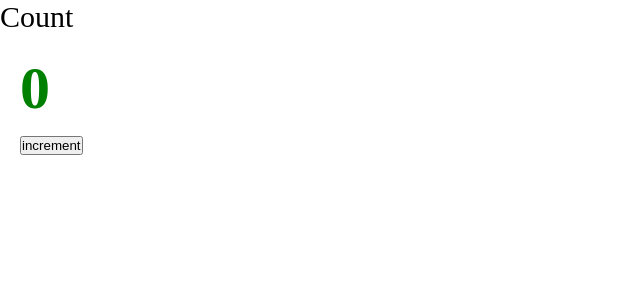
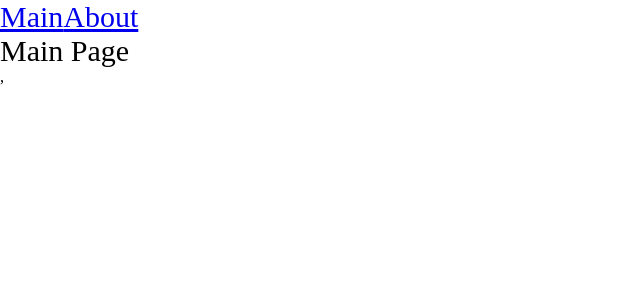
Before and after one commit to kakbutos/reac-project, a React app: page / in a window 1280 px wide. Shown: the top 300 px of the page, without its empty margins (0-640 px from the left). Built offline with nearby package versions, Linux system fonts and the light colour scheme.

Commit message:
Роутинг Code splitting Lazy Suspence

```diff
--- a/package.json
+++ b/package.json
@@ -33,6 +33,7 @@
   },
   "dependencies": {
     "react": "^17.0.2",
-    "react-dom": "^17.0.2"
+    "react-dom": "^17.0.2",
+    "react-router-dom": "^6.2.1"
   }
 }
--- a/src/App.tsx
+++ b/src/App.tsx
@@ -1,11 +1,21 @@
-import Counter from "./components/Counter";
+import {Routes, Route, Link} from "react-router-dom";
+import {AboutPageAsync} from "./pages/AboutPage/AboutPage.async";
+import {MainPageAsync} from "./pages/MainPage/MainPage.async";
+import {Suspense} from "react";
+
 import './index.scss';
 
 const App = () => {
     return (
         <div className="app">
-            Count
-            <Counter />
+            <Link to={'/'}>Main</Link>
+            <Link to={'/about'}>About</Link>
+            <Suspense fallback={<div>Loading...</div>}>
+                <Routes>
+                    <Route path={'/about'} element={<AboutPageAsync/>}></Route>
+                    <Route path={'/'} element={<MainPageAsync/>}></Route>
+                </Routes>
+            </Suspense>
         </div>
     );
 };
--- a/src/index.tsx
+++ b/src/index.tsx
@@ -1,7 +1,10 @@
 import {render} from "react-dom";
 import App from "./App";
+import {BrowserRouter} from "react-router-dom";
 
 render(
-    <App />,
+    <BrowserRouter>
+        <App />,
+    </BrowserRouter>,
     document.getElementById('root')
 )
--- /dev/null
+++ b/src/pages/AboutPage/AboutPage.async.tsx
@@ -0,0 +1,3 @@
+import {lazy} from "react";
+
+export const AboutPageAsync = lazy(() => import('./AboutPage'));
--- /dev/null
+++ b/src/pages/AboutPage/AboutPage.tsx
@@ -0,0 +1,9 @@
+import React from 'react';
+
+const AboutPage = () => {
+    return (
+        <div>About page</div>
+    );
+};
+
+export default AboutPage;
--- /dev/null
+++ b/src/pages/MainPage/MainPage.async.tsx
@@ -0,0 +1,3 @@
+import {lazy} from "react";
+
+export const MainPageAsync = lazy(() => import('./MainPage'));
--- /dev/null
+++ b/src/pages/MainPage/MainPage.tsx
@@ -0,0 +1,9 @@
+import React from 'react';
+
+const MainPage = () => {
+    return (
+        <div>Main Page</div>
+    );
+};
+
+export default MainPage;
--- a/tsconfig.json
+++ b/tsconfig.json
@@ -5,7 +5,7 @@
     // Однако это не означает, что теперь вовсе нельзя использовать any.
     // Это означает лишь, что в подобных ситуация разработчик должен явно писать any,
     "noImplicitAny": true,
-    "module": "es6",
+    "module": "ESNext",
     // В какую спецификацию компилируем: для поддержки большинства браузеров
     "target": "es5",
     "jsx": "react-jsx",
```
Also changed, not shown: 2 other files (tests, documents, lock files or other folders).
